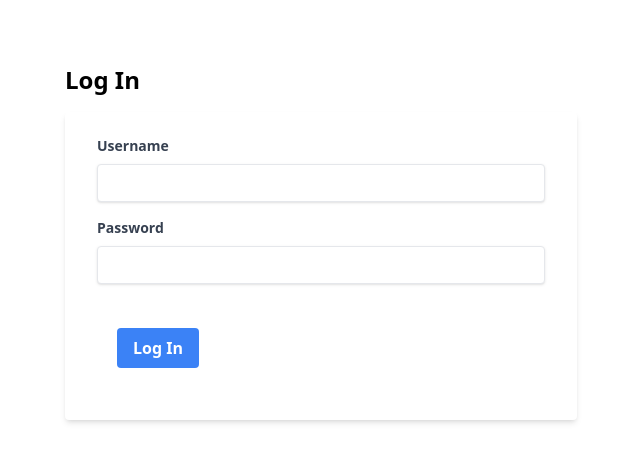
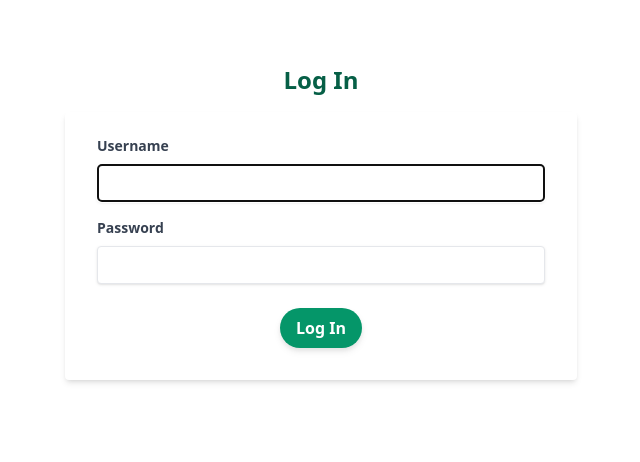
Before and after one commit to pkeen/casharoo, a Django app: page /accounts/login/ in a window 1280 px wide. Shown: the part 48-510 px from the top of the page, without its empty margins (319-959 px from the left). Run offline with Django 4.2, Linux system fonts and the light colour scheme; style sheets or scripts are compiled from the project's sources; some libraries are stand-ins or nearby versions.

Commit message:
style login

```diff
--- a/main_app/templates/registration/login.html
+++ b/main_app/templates/registration/login.html
@@ -2,7 +2,7 @@
 {% load widget_tweaks %}
 {% block content %}
 <div class="container mx-auto p-4 md:p-8 max-w-xl">
-  <h1 class="text-2xl font-bold mb-4">Log In</h1>
+  <h1 class="text-2xl font-bold mb-4 text-center text-emerald-800">Log In</h1>
 
   <form method="POST" action="{% url 'login' %}" class="bg-white shadow-md rounded px-8 pt-6 pb-8 mb-4">
     {% csrf_token %}
@@ -10,17 +10,17 @@
       <label class="block text-gray-700 text-sm font-bold mb-2" for="{{ form.username.id_for_label }}">
         Username
       </label>
-      {{ form.username|add_class:input_classes }}
+      {{ form.username|add_class:"input-class"}}
     </div>
     <div class="mb-6">
       <label class="block text-gray-700 text-sm font-bold mb-2" for="{{ form.password.id_for_label }}">
         Password
       </label>
-      {{ form.password| add_class:input_classes}}
+      {{ form.password| add_class:"input-class"}}
     </div>
-    <div class="flex items-center justify-between">
+    <div class="flex items-center justify-center">
       <input type="hidden" name="next" value="{{ next }}">
-      <button type="submit" class="{{button_classes}}"> Log In </button>
+      <button type="submit" class="btn-main"> Log In </button>
     </div>
   </form>
 </div>
```
